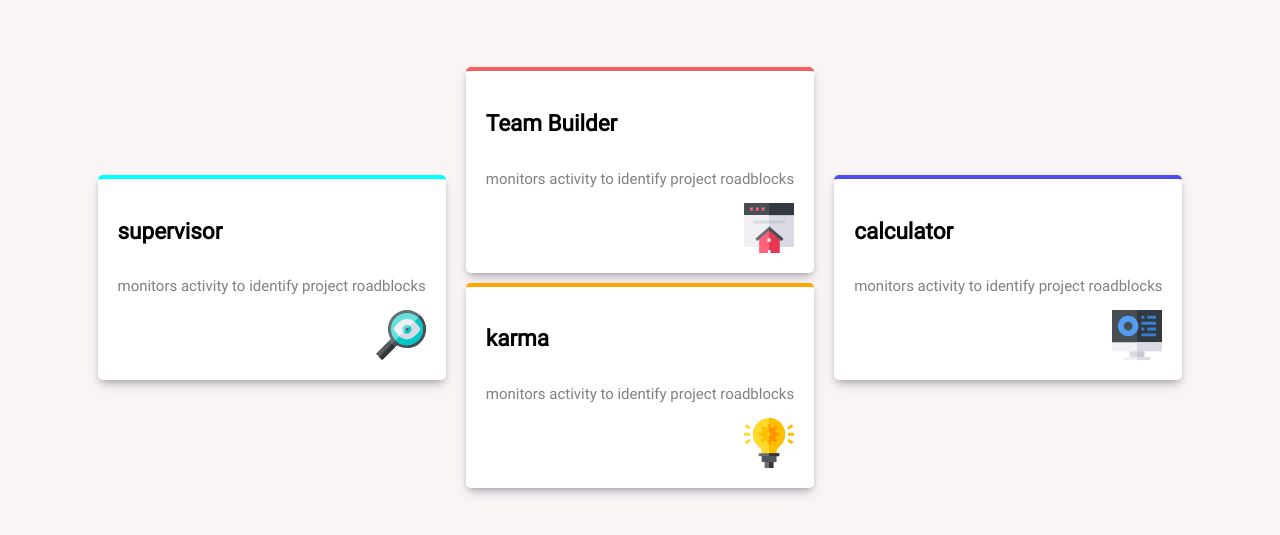
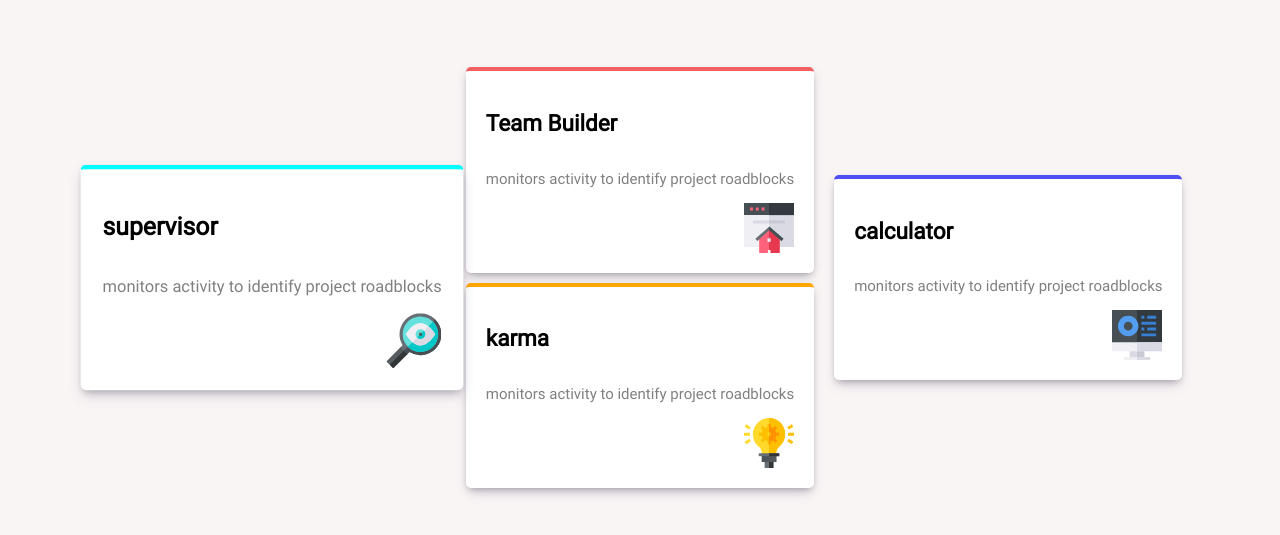
Before and after one commit to sarvdavoudi/four-card-feature, a plain HTML site: page index.html in a window 1280 px wide. In both pictures the pointer is over the element 271 px from the left and 468 px from the top of the page. Shown: the part 191-726 px from the top of the page. Drawn offline with Linux system fonts and the light colour scheme.

Commit message:
update: transition and transform added

```diff
--- a/style.css
+++ b/style.css
@@ -54,6 +54,10 @@ header {
   border-radius: 5px;
   display: flex;
   flex-direction: column;
+  transition: transform 0.3s ease-out;
+}
+.card:hover{
+  transform: scale(1.1);
 }
 
 .card > img {
```
